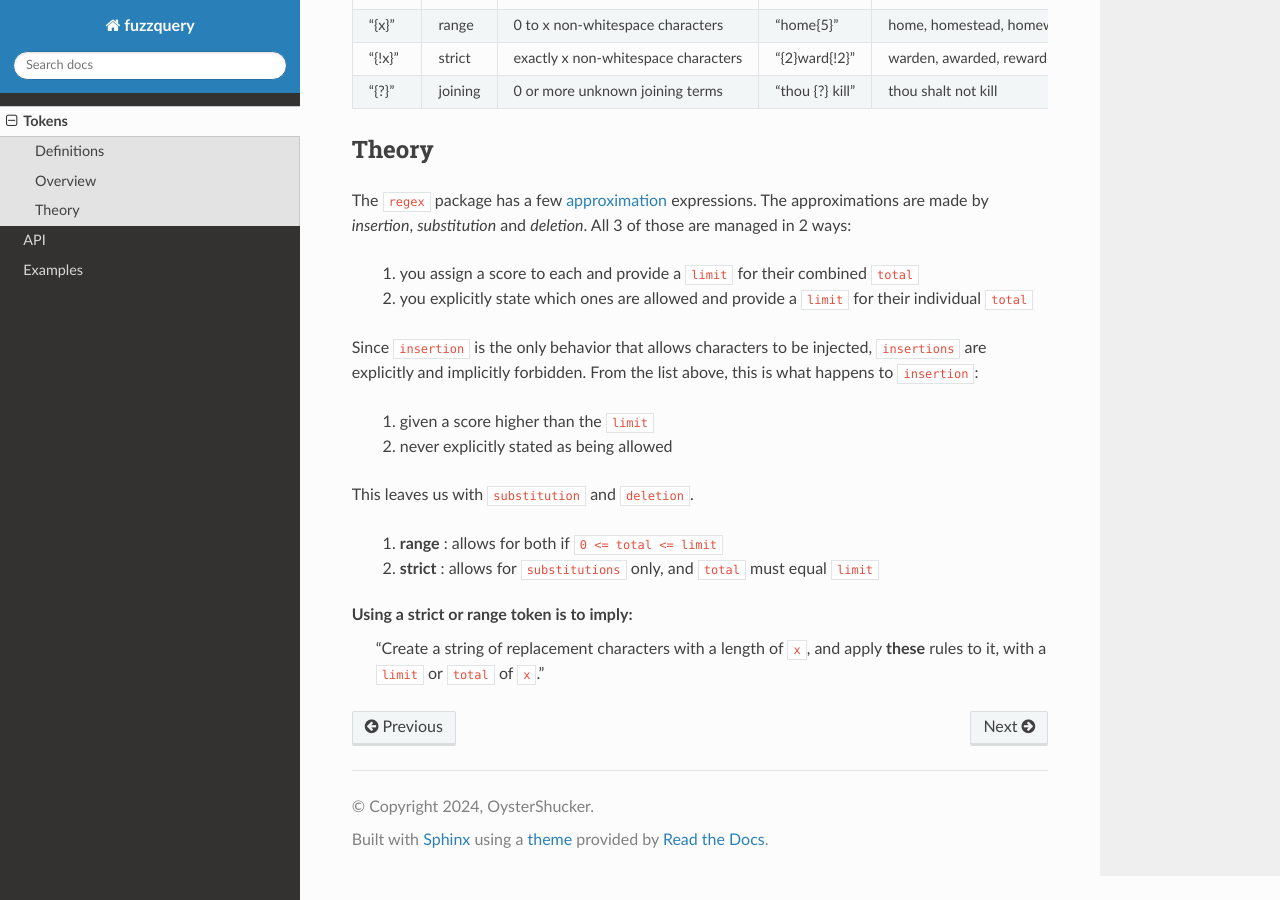
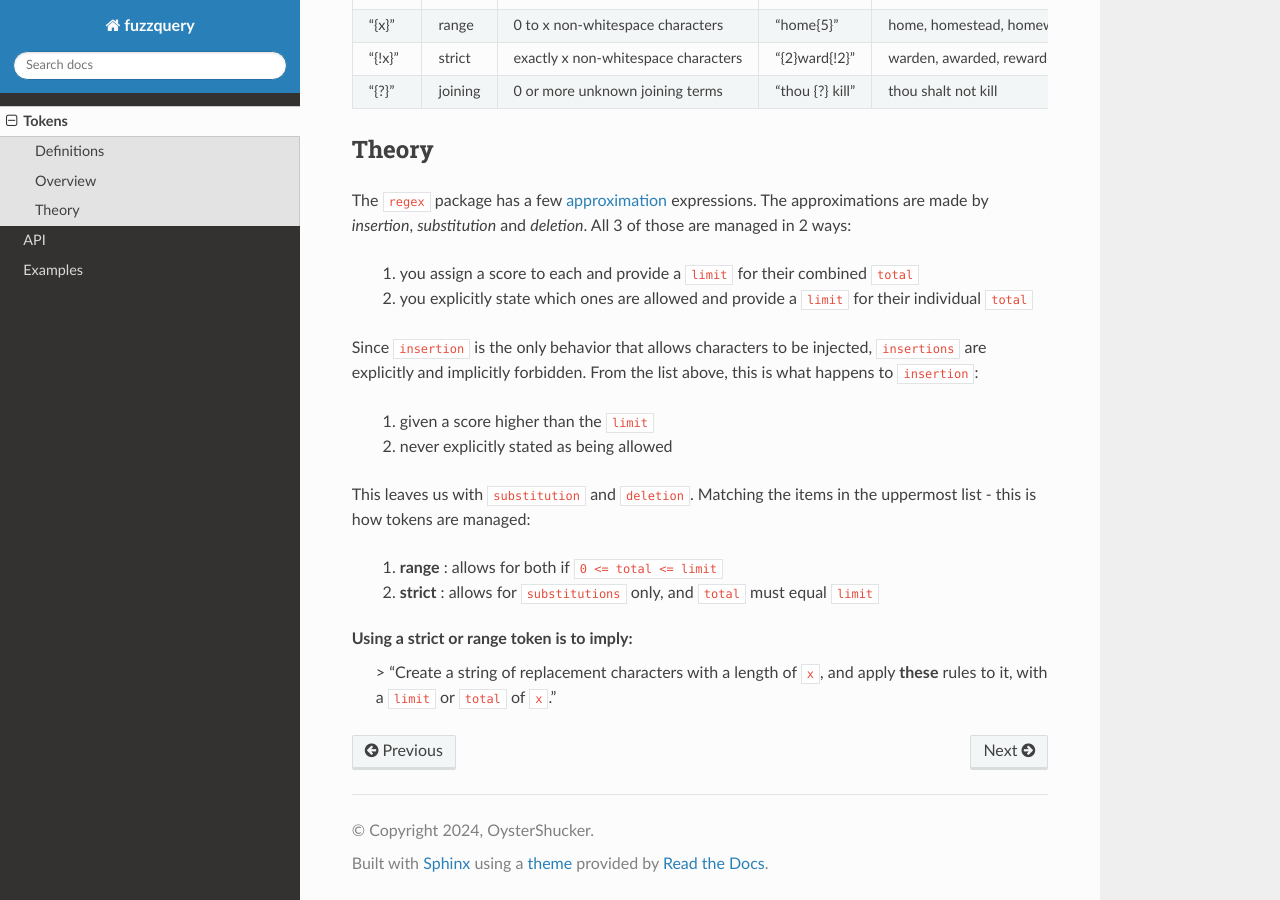
Before and after one commit to OneMadGypsy/fuzzquery, a Sphinx documentation site: the page built from docs/source/tokens.rst, in a window 1280 px wide and 900 px high, scrolled down 789 px. Built offline with Sphinx 7.4.7 and the Read the Docs theme 2.0.0, drawn with Linux system fonts in a browser that asks for light colours.

Commit message:
Update tokens.rst

```diff
--- a/docs/source/tokens.rst
+++ b/docs/source/tokens.rst
@@ -48,10 +48,10 @@ From the list above, this is what happens to ``insertion``:
   1. given a score higher than the ``limit``
   2. never explicitly stated as being allowed
 
-This leaves us with ``substitution`` and ``deletion``.
+This leaves us with ``substitution`` and ``deletion``. Matching the items in the uppermost list - this is how tokens are managed:
 
   1. **range** : allows for both if ``0 <= total <= limit``
   2. **strict** : allows for ``substitutions`` only, and ``total`` must equal ``limit``
 
 Using a strict or range token is to imply:
-  "Create a string of replacement characters with a length of ``x``, and apply **these** rules to it, with a ``limit`` or ``total`` of ``x``."
+  > "Create a string of replacement characters with a length of ``x``, and apply **these** rules to it, with a ``limit`` or ``total`` of ``x``."
```
